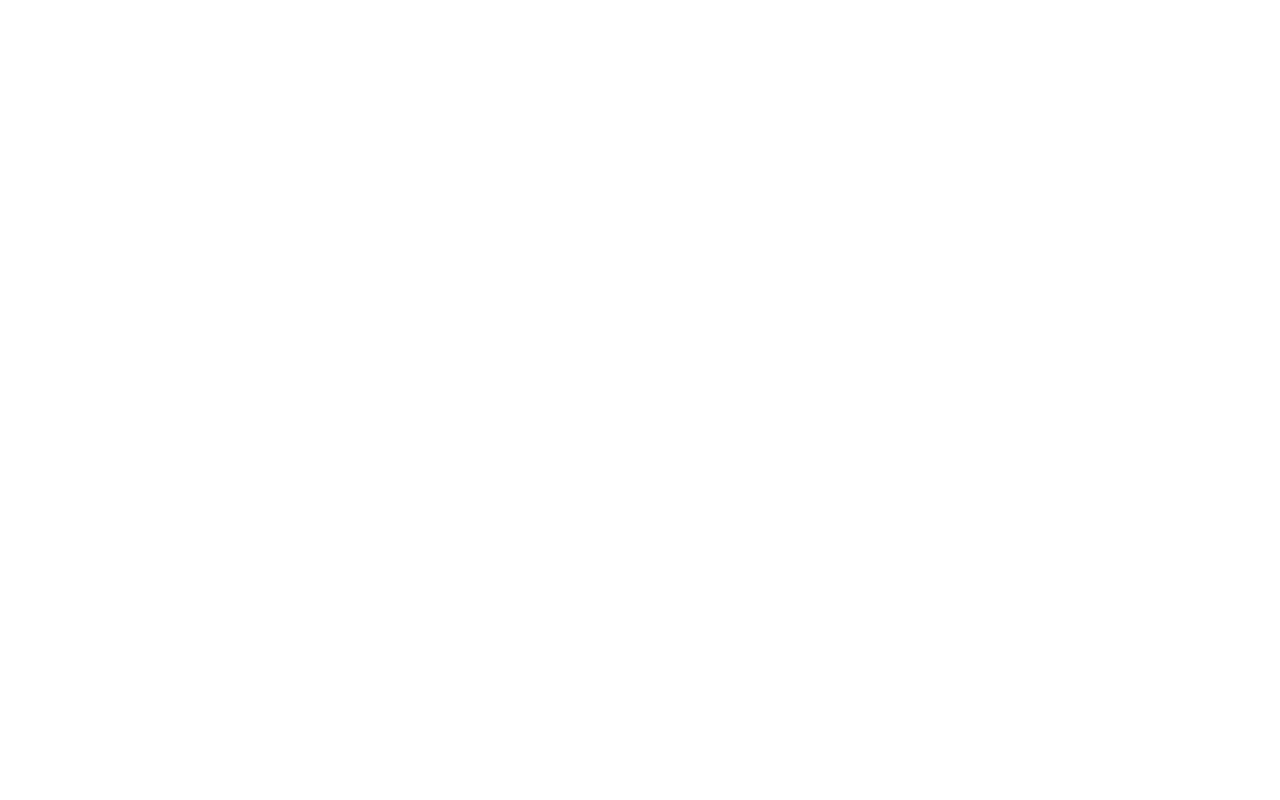
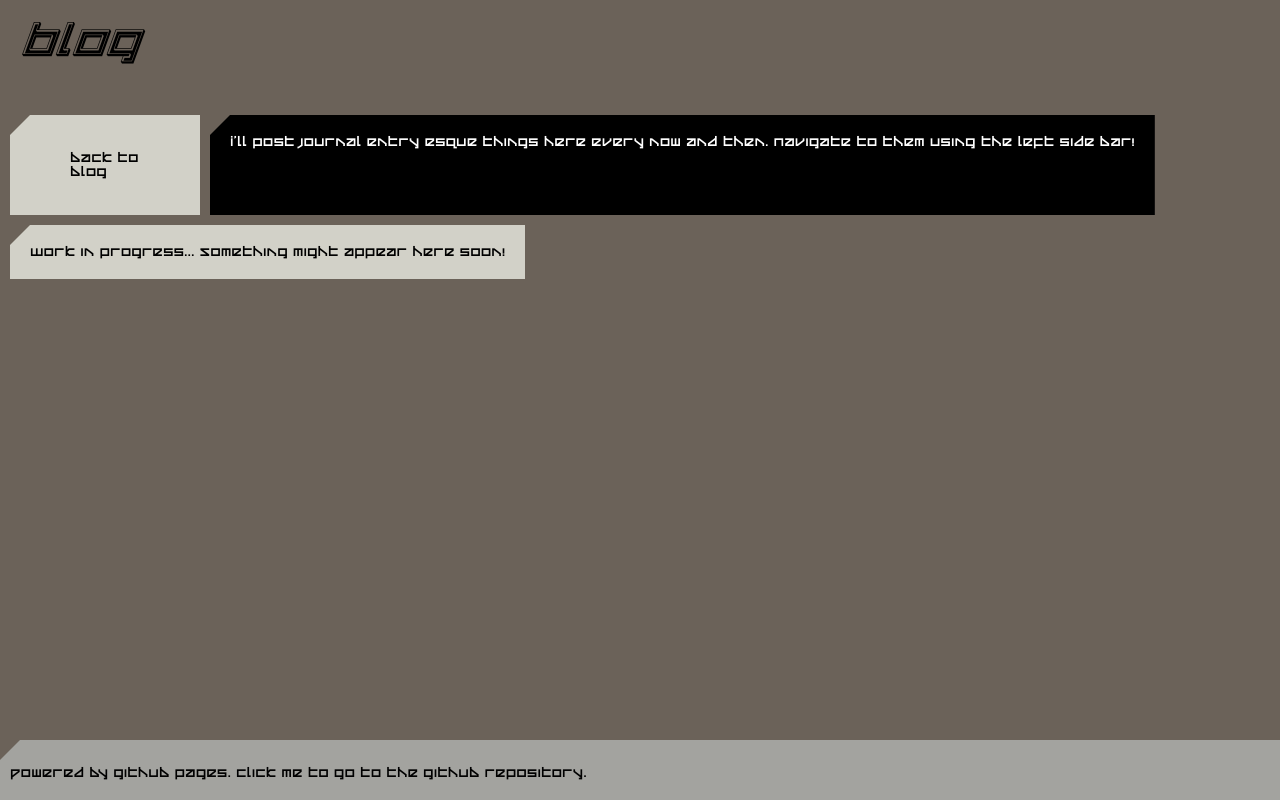
Before and after one commit to sayee3141/sayee3141.github.io, a plain HTML site: page blog.html in a window 1280 px wide. Drawn offline with Linux system fonts and the light colour scheme.

Commit message:
Created more stuff; made the other html thingies that didn't have anything on them

```diff
--- a/blog.html
+++ b/blog.html
@@ -0,0 +1,29 @@
+<html>
+    <head>
+        <link rel="stylesheet" type="text/css" href="other.css">
+    </head>
+    <header>
+        <p>Blog</p>
+    </header>
+    <section>
+        <div>
+        <nav>
+            <ul style="list-style: none;">
+                <li><a href="blog.html", class="button">back to blog</a></li>
+            </ul>
+        </nav>
+        <div class="pad"></div>
+        </div>
+        <article> I'll post journal entry esque things here every now and then. Navigate to them using the left side bar!<br><br>
+
+        </article>
+
+    </section>
+    <section>
+        <div class="extra">Work in progress... Something might appear here soon!</div>
+    </section>
+    <div class="pad"></div>
+    <footer>
+        <p>Powered by github pages. <a href=https://github.com/beanman3141/beanman3141.github.io class="button">click me to go to the github repository.</a></p>
+    </footer>
+</html>
--- a/other.css
+++ b/other.css
@@ -87,7 +87,7 @@ nav{
     left: 0%;
     top:10px;
     clip-path: polygon(95% 0, 100% 20px, 100% 100%, 0 100%, 0 0);
-    animation-name: fromleft;
+    animation-name: fromright;
     animation-timing-function: linear;
     animation-duration: 0.6s;
   }
@@ -128,9 +128,9 @@ article{
   background-color:#D2D1C8;
   color: black;
   clip-path: polygon(20px 0%, 100% 0%, 100% 100%, 0% 100%, 0% 20px);
-  animation-name: fromleft;
-  animation-timing-function: linear;
-  animation-duration: 0.6s;
+  animation-name: fromright;
+    animation-timing-function: linear;
+    animation-duration: 0.6s;
 }
 section{
     display: -webkit-flex;
```
Also changed, not shown: contact.html (+28 -0 lines), entry1.html (added, +26 -0 lines).
